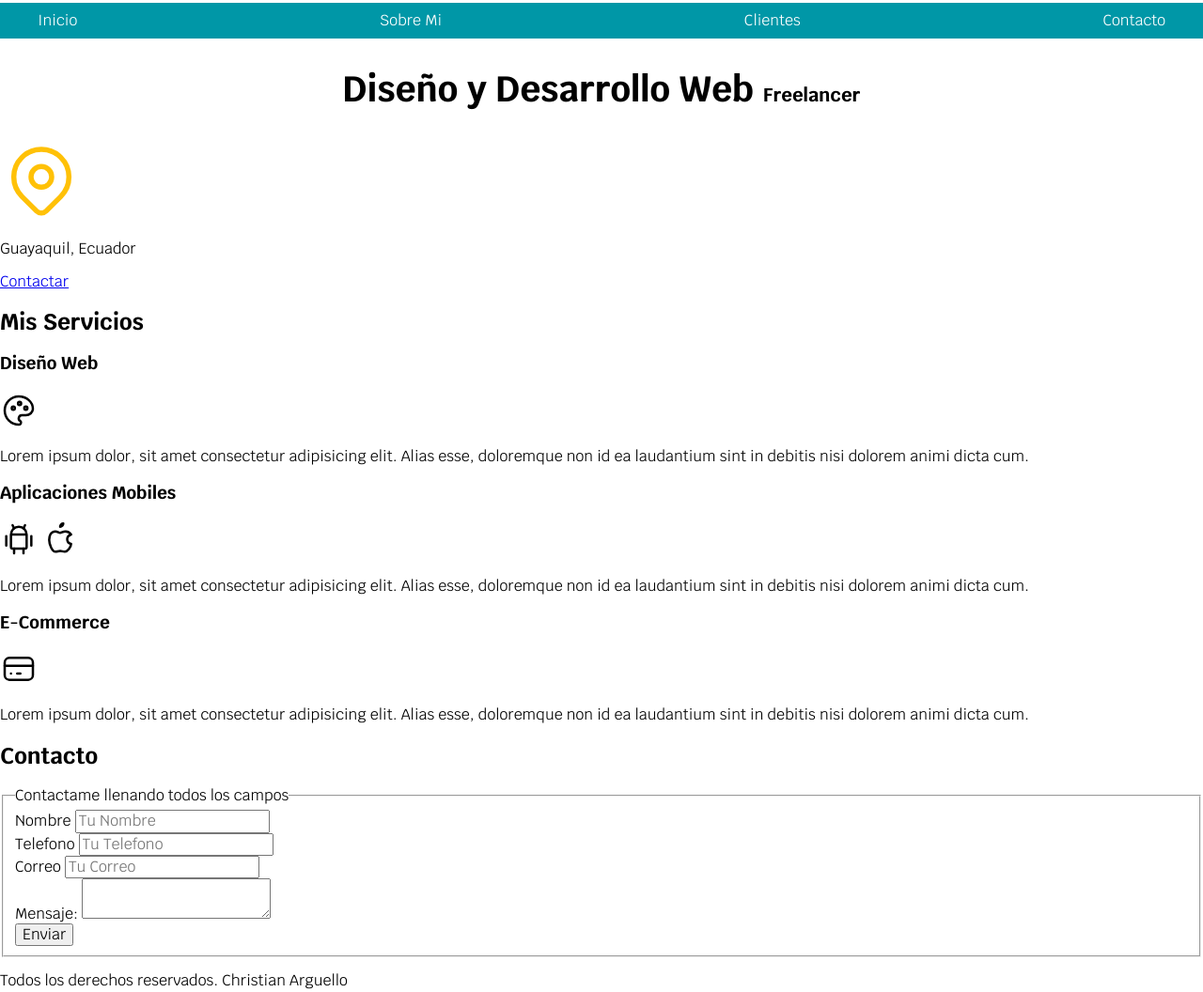
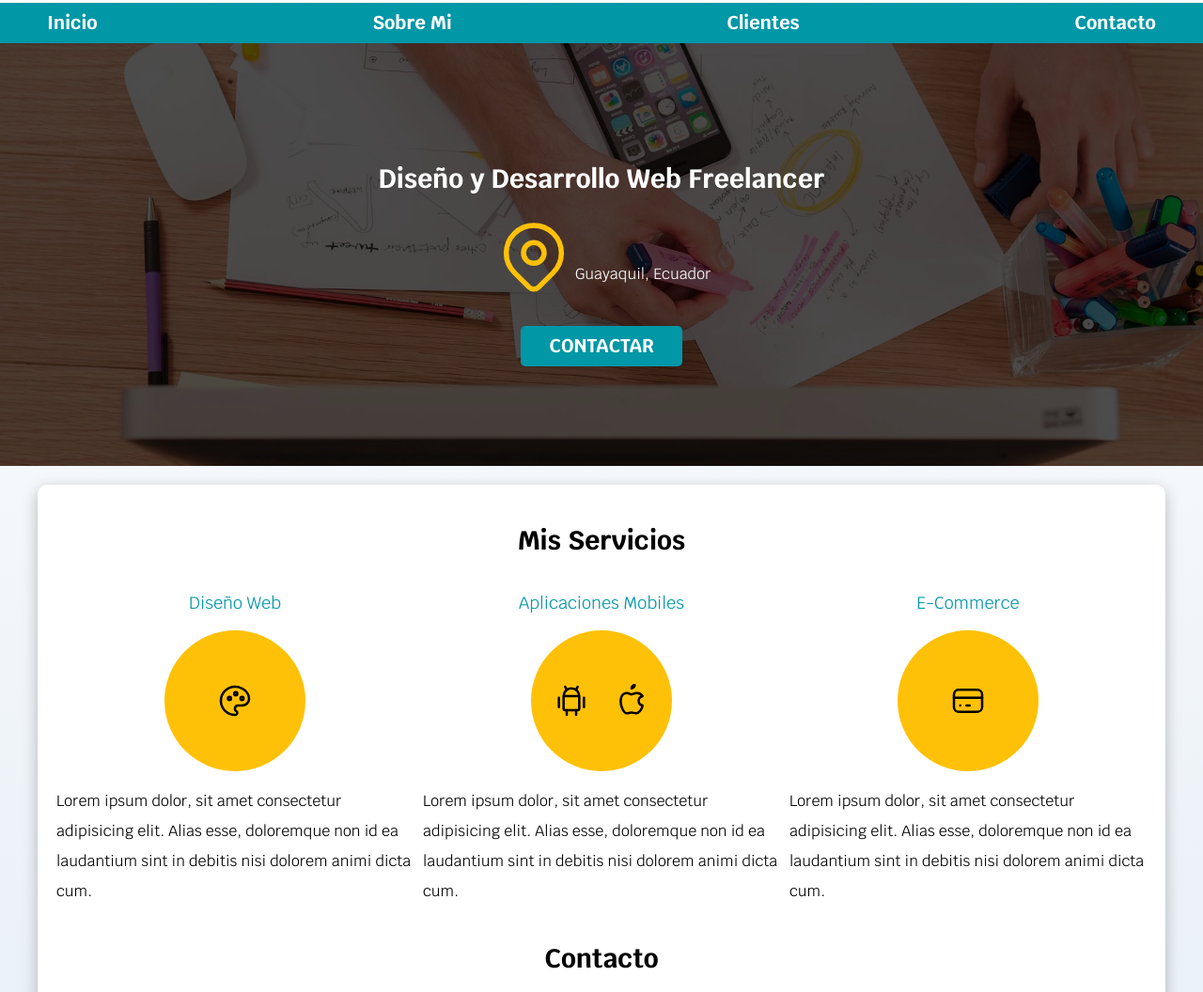
Before and after one commit to ChristianArgue/Web_Developer, a plain HTML site: page freelancer_inicio/index.html in a window 1280 px wide. Shown: the part 92-1148 px from the top of the page at 94% size. Drawn offline with Linux system fonts and the light colour scheme.

Commit message:
Fin Proyecto Freelancer

```diff
--- a/freelancer_inicio/css/styles.css
+++ b/freelancer_inicio/css/styles.css
@@ -9,16 +9,43 @@
 
 html{
     font-size: 62.5%;
+    box-sizing: border-box;
+    scroll-snap-type: y mandatory;
+}
+
+*, *:before, *:after {
+    box-sizing: inherit;
 }
 
 body{
     font-size: 16px; /* 1rem = 10px */
     font-family: 'Krub', sans-serif;
+    background-image: linear-gradient(to top, #DFE9F3 0%, var(--blanco) 100%);
 }
 
-.titulo{
+h1{
+    font-size: 3.8rem;
+}
+
+h2{
+    font-size: 2.8rem;
+}
+
+h3{
+    font-size: 1.8rem;
+}
+
+h1, h2, h3{
     text-align: center;
-    font-size: 3.8rem;
+}
+
+.sombra{
+    -webkit-box-shadow: 0px 5px 15px 0px rgba(112, 112, 112, 0.48);
+    -moz-box-shadow: 0px 5px 15px 0px rgba(112, 112, 112, 0.48);
+    box-shadow: 0px 5px 15px 0px rgba(112, 112, 112, 0.48);
+    background-color: var(--blanco);
+    padding: 2rem;
+    border-radius: 1rem;
 }
 
 .titulo span{
@@ -26,8 +53,33 @@ body{
 }
 
 .contenedor{
-    width: 120rem;
+    max-width: 120rem;
     margin: 0 auto;
+}
+
+.boton{
+    background-color: var(--secundario);
+    color: var(--blanco);
+    padding: 1rem 3rem;
+    margin-top: 3rem;
+    font-size: 2rem;
+    text-decoration: none;
+    text-transform: uppercase;
+    font-weight: bold;
+    border-radius: .5rem;
+    width: 90%;
+    text-align: center;
+    border: none;
+}
+
+.boton:hover{
+    cursor: pointer;
+}
+
+@media (min-width: 768px) {
+    .boton{
+        width: auto;
+    }
 }
 
 .nav-bg{
@@ -35,12 +87,174 @@ body{
 }
 
 .navegacion-principal{
-    padding: 1rem;
     display: flex;
-    justify-content: space-between;
+    flex-direction: column;
+    align-items: center;
+}
+
+@media (min-width: 768px) {
+    .navegacion-principal{
+        flex-direction: row;
+        justify-content: space-between;
+    }
 }
 
 .navegacion-principal a{
     color: var(--blanco);
+    padding: 1rem;
     text-decoration: none;
+    font-size: 2rem;
+    font-weight: bold;
 }
+
+.navegacion-principal a:hover{
+    background-color: var(--primario);
+    color: var(--negro);
+}
+
+.hero{
+    background-image: url(../img/hero.jpg);
+    background-repeat: no-repeat;
+    background-size: cover;
+    height: 450px;
+    position: relative;
+    margin-bottom: 2rem;
+}
+
+.contenido-hero{
+    position: absolute;
+    /* background-color: rgba(0, 0, 0, .8); Metodo anterior */
+    background-color: rgb(0 0 0 / 70%);
+    width: 100%;
+    height: 100%;
+    display: flex;
+    flex-direction: column;
+    align-items: center;
+    justify-content: center;
+}
+
+.contenido-hero h2, .contenido-hero p {
+    color: var(--blanco);
+}
+
+.ubicacion{
+    display: flex;
+    align-items: flex-end;
+}
+
+.servicios,
+.navegacion-principal,
+.formulario{
+    scroll-snap-align: center;
+    scroll-snap-stop: always;
+}
+
+@media (min-width: 768px) {
+    .servicios{
+        display: grid;
+        grid-template-columns: repeat(3, 1fr);
+        column-gap: 1rem;
+    }
+}
+
+.servicio{
+    display: flex;
+    flex-direction: column;
+    align-items: center;
+}
+
+.servicio h3{
+    color: var(--secundario);
+    font-weight: 400;
+}
+
+.servicio p{
+    line-height: 2;
+}
+
+.servicio .iconos{
+    height: 15rem;
+    width: 15rem;
+    background-color: var(--primario);
+    border-radius: 50%;
+    display: flex;
+    justify-content: space-evenly;
+    align-items: center;
+}
+
+/*  Contacto */
+.formulario{
+    background-color: var(--gris);
+    width: min(60rem, 100%); /* Utiliza el valor mas pequeno*/
+    margin: 0 auto;
+    padding: 2rem;
+    border-radius: 1rem;
+}
+
+.formulario fieldset{
+    border: none;
+}
+
+.formulario legend{
+    text-align: center;
+    font-size: 1.8rem;
+    text-transform: uppercase;
+    font-weight: bold;
+    margin-bottom: 2rem;
+    color: var(--primario);
+}
+
+@media (min-width: 768px) {
+    .contenedor-campos{
+        display: grid;
+        grid-template-columns: repeat(2, 1fr);
+        grid-template-rows: auto auto 20rem;
+        column-gap: 1rem;
+    }
+
+    .campo:nth-child(3),
+    .campo:nth-child(4){
+        grid-column: 1 /3;
+    }
+}
+
+.campo{
+    margin-bottom: 1rem;
+}
+
+.campo label{
+    color: var(--blanco);
+    font-weight: bold;
+    margin-bottom: .5rem;
+    display: block;
+}
+
+.input-text{
+    width: 100%;
+    border: none;
+    padding: 1.5rem;
+    border-radius: .5rem;
+}
+
+.campo textarea{
+    height: 20rem;
+}
+
+/* Utilidades */
+.w-sm-100{
+    width: 100%;
+}
+
+@media (min-width: 768px) {
+    .w-sm-100{
+        width: auto;
+    }
+}
+
+.alinear-derecha{
+    justify-content: flex-end;
+}
+
+.flex{
+    display: flex;
+}
--- a/freelancer_inicio/index.html
+++ b/freelancer_inicio/index.html
@@ -3,13 +3,13 @@
 <head>
     <meta charset="UTF-8">
     <meta name="viewport" content="width=device-width, initial-scale=1.0">
+    <title>Diseñador Freelancer</title>
     <link rel="stylesheet" href="css/normalize.css">
     <link rel="preconnect" href="https://fonts.googleapis.com">
     <link rel="preconnect" href="https://fonts.gstatic.com" crossorigin>
     <link href="https://fonts.googleapis.com/css2?family=Krub:wght@400;700&display=swap" rel="stylesheet">
     <link rel="preload" href="css/styles.css" as="style">
     <link rel="stylesheet" href="css/styles.css">
-    <title>Diseñador Freelancer</title>
 </head>
 <body>
     <head>
@@ -25,22 +25,27 @@
         </nav>
     </div>
 
-    <section>
-        <h2 class="titulo">Diseño y Desarrollo Web <span>Freelancer</span></h2>
+    <section class="hero">
+        <div class="contenido-hero">
+            <h2>Diseño y Desarrollo Web <span>Freelancer</span></h2>
+            <div class="ubicacion">
                 <svg xmlns="http://www.w3.org/2000/svg" class="icon icon-tabler icon-tabler-map-pin" width="88" height="88" viewBox="0 0 24 24" stroke-width="1.5" stroke="#FFC107" fill="none" stroke-linecap="round" stroke-linejoin="round">
                     <path stroke="none" d="M0 0h24v24H0z" fill="none"/>
                     <path d="M9 11a3 3 0 1 0 6 0a3 3 0 0 0 -6 0" />
                     <path d="M17.657 16.657l-4.243 4.243a2 2 0 0 1 -2.827 0l-4.244 -4.243a8 8 0 1 1 11.314 0z" />
                 </svg>
                 <p>Guayaquil, Ecuador</p>
-        <a href="#">Contactar</a>
+            </div>
+            <a class="boton" href="#">Contactar</a>
+        </div>
     </section>
 
-    <main>
+    <main class="contenedor sombra">
         <h2>Mis Servicios</h2>
-
-        <section>
+        <div class="servicios">
+            <section class="servicio">
                 <h3>Diseño Web</h3>
+                <div class="iconos">
                     <svg xmlns="http://www.w3.org/2000/svg" class="icon icon-tabler icon-tabler-palette" width="40" height="40" viewBox="0 0 24 24" stroke-width="1.5" stroke="#000000" fill="none" stroke-linecap="round" stroke-linejoin="round">
                         <path stroke="none" d="M0 0h24v24H0z" fill="none"/>
                         <path d="M12 21a9 9 0 0 1 0 -18c4.97 0 9 3.582 9 8c0 1.06 -.474 2.078 -1.318 2.828c-.844 .75 -1.989 1.172 -3.182 1.172h-2.5a2 2 0 0 0 -1 3.75a1.3 1.3 0 0 1 -1 2.25" />
@@ -48,12 +53,14 @@
                         <path d="M12.5 7.5m-1 0a1 1 0 1 0 2 0a1 1 0 1 0 -2 0" />
                         <path d="M16.5 10.5m-1 0a1 1 0 1 0 2 0a1 1 0 1 0 -2 0" />
                     </svg>
+                </div>
                 <p>Lorem ipsum dolor, sit amet consectetur adipisicing elit. Alias esse, doloremque non id ea laudantium sint
                 in debitis nisi dolorem animi dicta cum.</p>
             </section>
 
-        <section>
+            <section class="servicio">
                 <h3>Aplicaciones Mobiles</h3>
+                <div class="iconos">
                     <svg xmlns="http://www.w3.org/2000/svg" class="icon icon-tabler icon-tabler-brand-android" width="40" height="40" viewBox="0 0 24 24" stroke-width="1.5" stroke="#000000" fill="none" stroke-linecap="round" stroke-linejoin="round">
                         <path stroke="none" d="M0 0h24v24H0z" fill="none"/>
                         <path d="M4 10l0 6" />
@@ -69,12 +76,14 @@
                         <path d="M9 7c-3 0 -4 3 -4 5.5c0 3 2 7.5 4 7.5c1.088 -.046 1.679 -.5 3 -.5c1.312 0 1.5 .5 3 .5s4 -3 4 -5c-.028 -.01 -2.472 -.403 -2.5 -3c-.019 -2.17 2.416 -2.954 2.5 -3c-1.023 -1.492 -2.951 -1.963 -3.5 -2c-1.433 -.111 -2.83 1 -3.5 1c-.68 0 -1.9 -1 -3 -1z" />
                         <path d="M12 4a2 2 0 0 0 2 -2a2 2 0 0 0 -2 2" />
                     </svg>
+                </div>
                 <p>Lorem ipsum dolor, sit amet consectetur adipisicing elit. Alias esse, doloremque non id ea laudantium sint
                 in debitis nisi dolorem animi dicta cum.</p>
             </section>
 
-        <section>
+            <section class="servicio">
                 <h3>E-Commerce</h3>
+                <div class="iconos">
                     <svg xmlns="http://www.w3.org/2000/svg" class="icon icon-tabler icon-tabler-credit-card" width="40" height="40" viewBox="0 0 24 24" stroke-width="1.5" stroke="#000000" fill="none" stroke-linecap="round" stroke-linejoin="round">
                         <path stroke="none" d="M0 0h24v24H0z" fill="none"/>
                         <path d="M3 5m0 3a3 3 0 0 1 3 -3h12a3 3 0 0 1 3 3v8a3 3 0 0 1 -3 3h-12a3 3 0 0 1 -3 -3z" />
@@ -82,44 +91,45 @@
                         <path d="M7 15l.01 0" />
                         <path d="M11 15l2 0" />
                     </svg>
+                </div>
                 <p>Lorem ipsum dolor, sit amet consectetur adipisicing elit. Alias esse, doloremque non id ea laudantium sint
                 in debitis nisi dolorem animi dicta cum.</p>
             </section>
-    </main>
+        </div>
 
-     <section>
         <h2>Contacto</h2>
+        <section class="formulario">
             <form action="">
                 <fieldset>
                     <legend>Contactame llenando todos los campos</legend>
-
-                <div>
+                    <div class="contenedor-campos">
+                        <div class="campo">
                         <label for="">Nombre</label>
-                    <input type="text" placeholder="Tu Nombre">
+                            <input class="input-text" type="text" placeholder="Tu Nombre">
                         </div>
 
-                <div>
+                        <div class="campo">
                             <label for="">Telefono</label>
-                    <input type="tel" placeholder="Tu Telefono">
+                            <input class="input-text" type="tel" placeholder="Tu Telefono">
                         </div>
 
-                <div>
+                        <div class="campo">
                             <label for="">Correo</la>
-                    <input type="email" placeholder="Tu Correo">
+                            <input class="input-text" type="email" placeholder="Tu Correo">
                         </div>
 
-                <div>
+                        <div class="campo">
                             <label for="">Mensaje:</label>
-                    <textarea></textarea>
+                            <textarea class="input-text"></textarea>
                         </div>
-
-                <div>
-                    <input type="submit" value="Enviar">
+                    </div> <!-- .contenedor-campos -->
+                    <div class="alinear-derecha flex">
+                        <input class="boton w-sm-100" type="submit" value="Enviar">
                     </div>
                 </fieldset>
             </form>
         </section>
-
+    </main>
     <footer>
         <p>Todos los derechos reservados. Christian Arguello</p>
     </footer>
```
Lines whose indentation alone changed are shown as unchanged.
